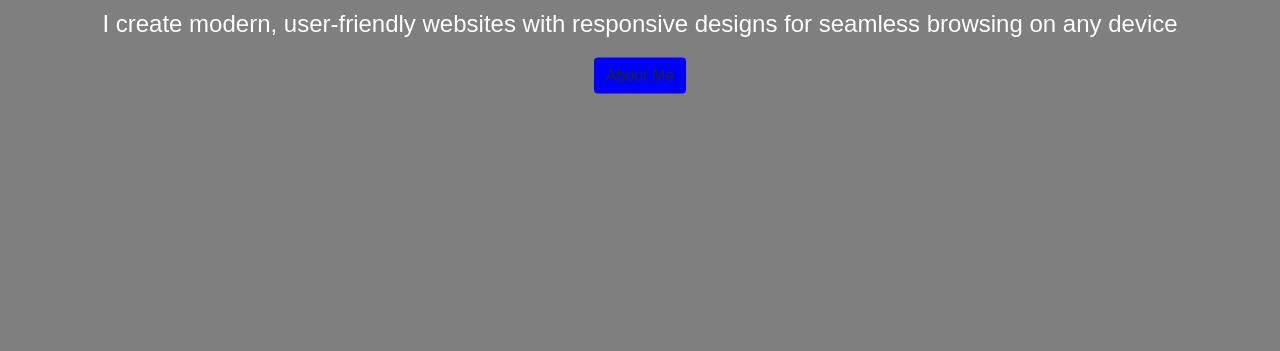
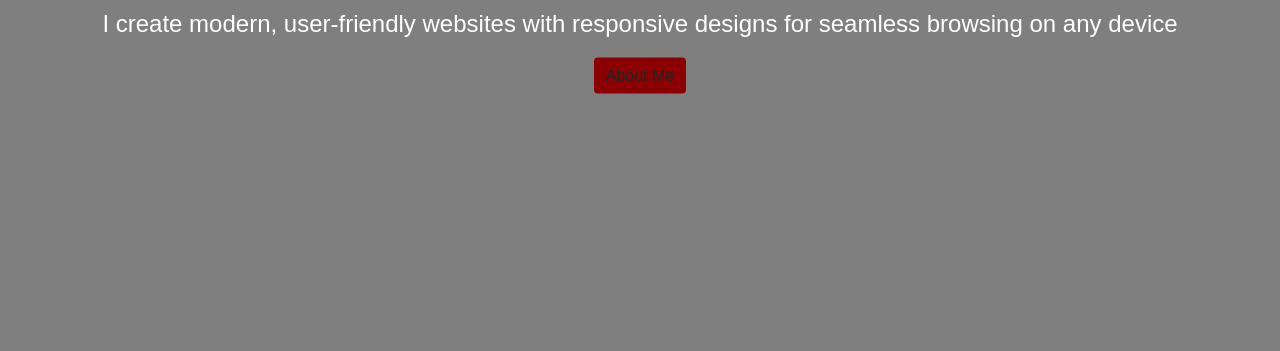
Before and after one commit to FrancaFL/capstone-project-2, a plain HTML site: page index.html in a window 1280 px wide. Shown: the part 449-800 px from the top of the page. Drawn offline with nearby package versions, Linux system fonts and the light colour scheme.

Commit message:
Update styles.css

```diff
--- a/styles.css
+++ b/styles.css
@@ -35,7 +35,7 @@ body, html {
 }
 
 .btn-custom {
-    background-color:blue; /* Custom button color */
+    background-color: darkred; /* Custom button color */
     border: none;
 }
 
```
